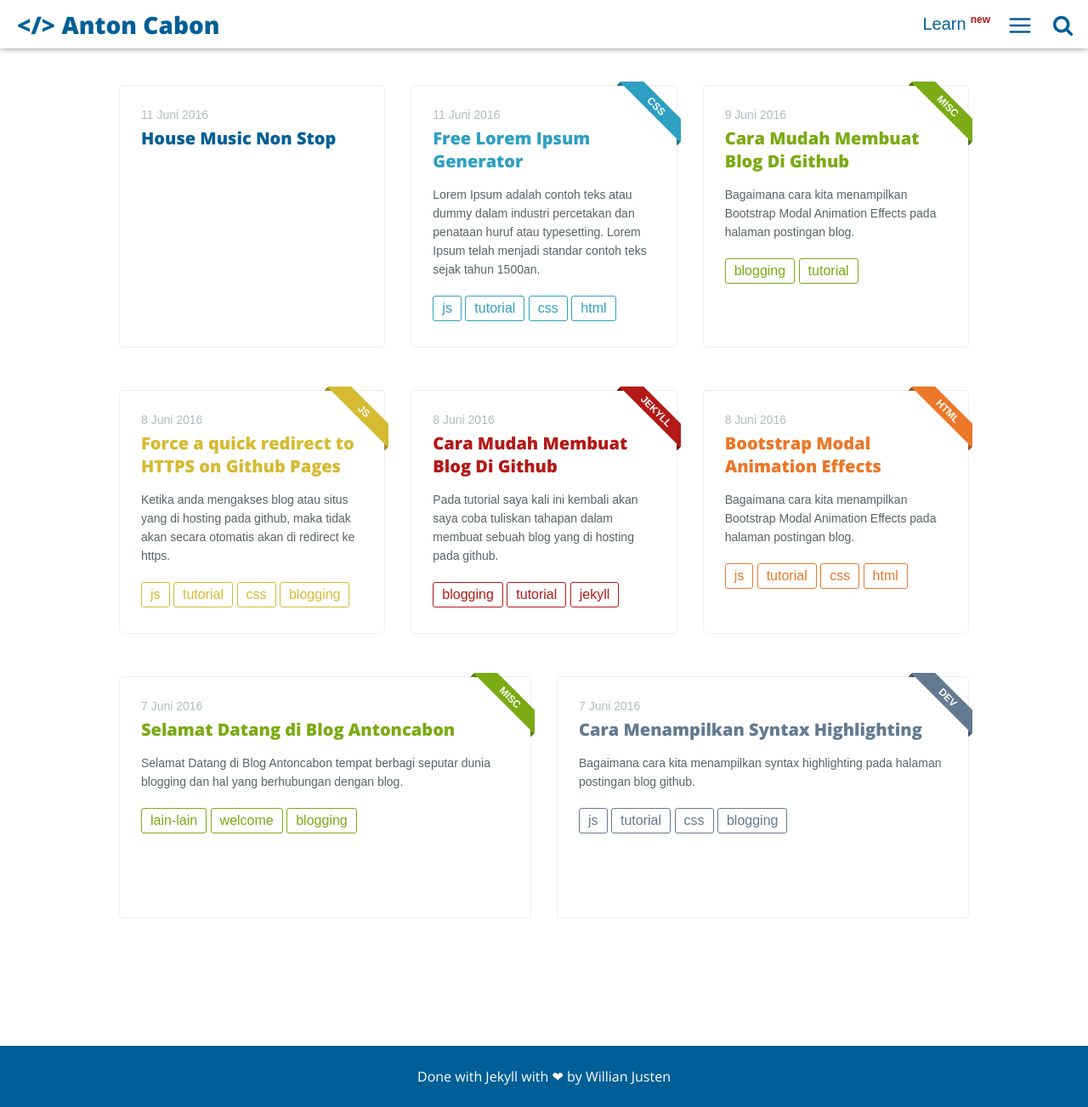
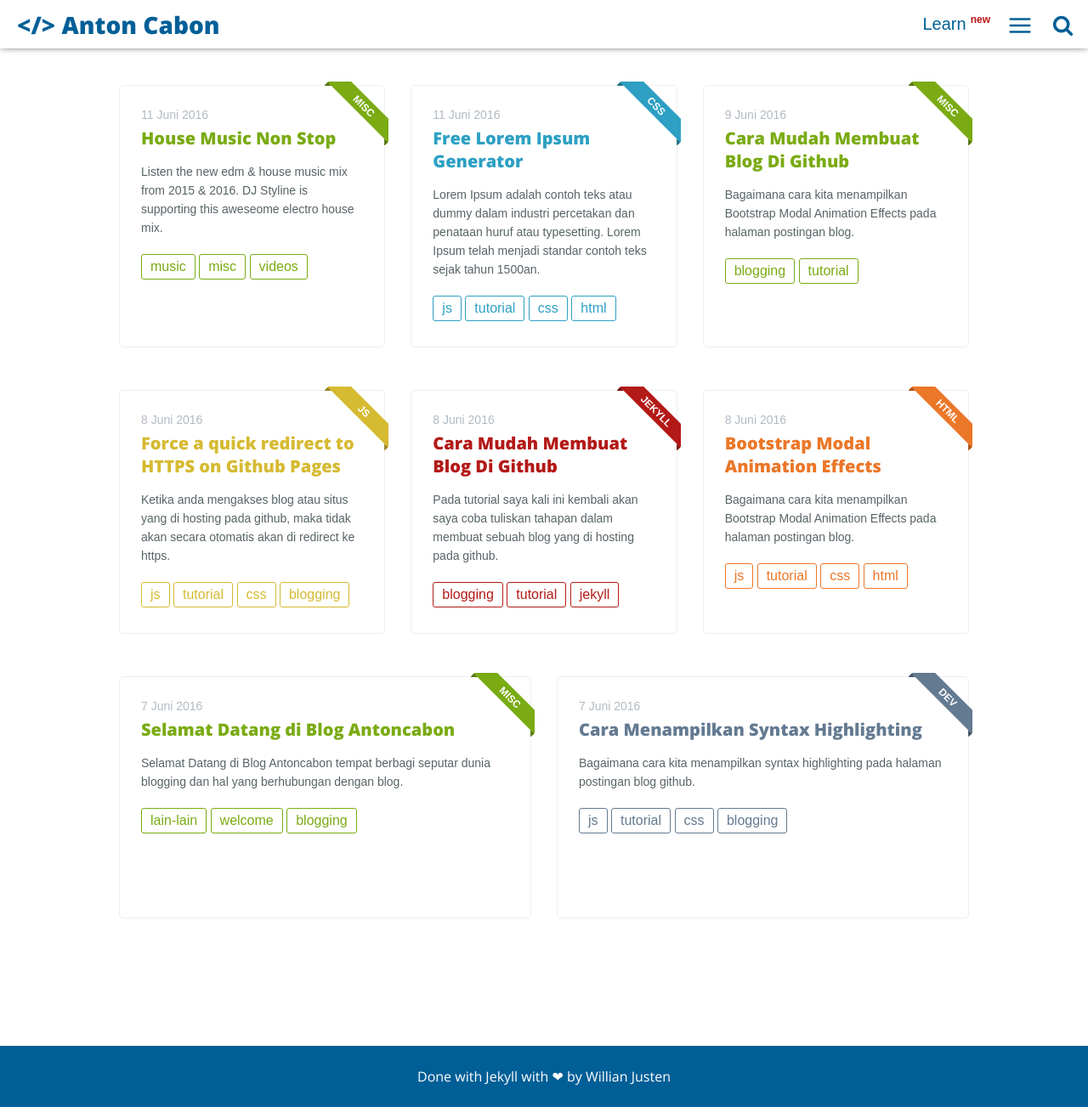
Before and after one commit to antoncabon/antoncabon.github.io, a Jekyll site: the page built from index.html, in a window 1280 px wide and 1303 px high. Shown: the whole window at 85% size. Built offline with Jekyll 4.4.1, drawn with Linux system fonts in a browser that asks for light colours.

Commit message:
Update 2016-06-11-house-music-non-stop.markdown

```diff
--- a/_posts/2016-06-11-house-music-non-stop.markdown
+++ b/_posts/2016-06-11-house-music-non-stop.markdown
@@ -1,7 +1,15 @@
 ---
-published: true
-title: House Music Non Stop
 layout: post
+title: "House Music Non Stop"
+description: "Listen the new edm & house music mix from 2015 & 2016. DJ Styline is supporting this aweseome electro house mix."
+image: "/assets/img/videos/house-music.jpg"
+main-class: 'misc'
+tags:
+- music
+- misc
+- videos
+twitter_text: "House Music Non Stop"
+introduction: "Listen the new edm & house music mix from 2015 & 2016. DJ Styline is supporting this aweseome electro house mix."
 ---
 Listen the new edm & house music mix from 2015 & 2016. DJ Styline is supporting this aweseome electro house mix.
 
```
